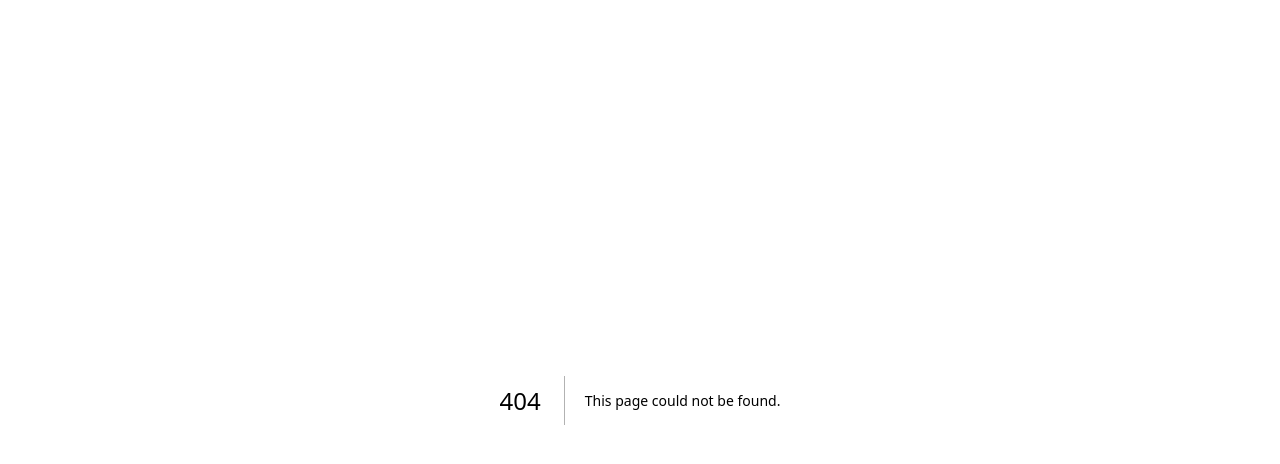
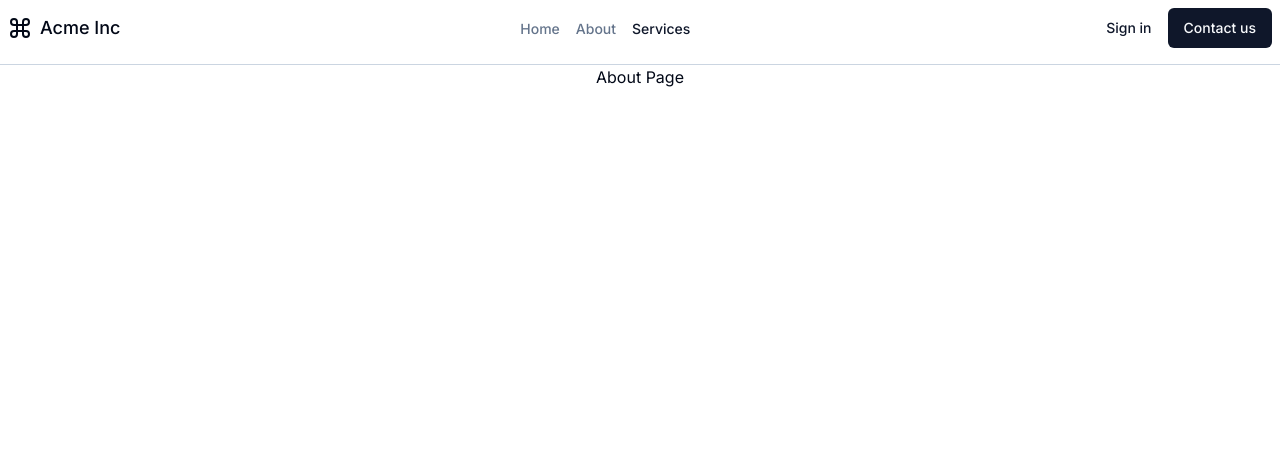
Before and after one commit to nicoheredia59/git-flow-test, a Next.js app: page /about in a window 1280 px wide. Before the commit this address had no page. Shown: the top 464 px of the page. Built offline with nearby package versions, Linux system fonts and the light colour scheme.

Commit message:
feat: about page

```diff
--- /dev/null
+++ b/app/(root)/(routes)/about/page.tsx
@@ -0,0 +1,9 @@
+import React from 'react'
+
+export default function AboutPage () {
+  return (
+    <main className='grid place-items-center'>
+      About Page
+    </main>
+  )
+}
```
